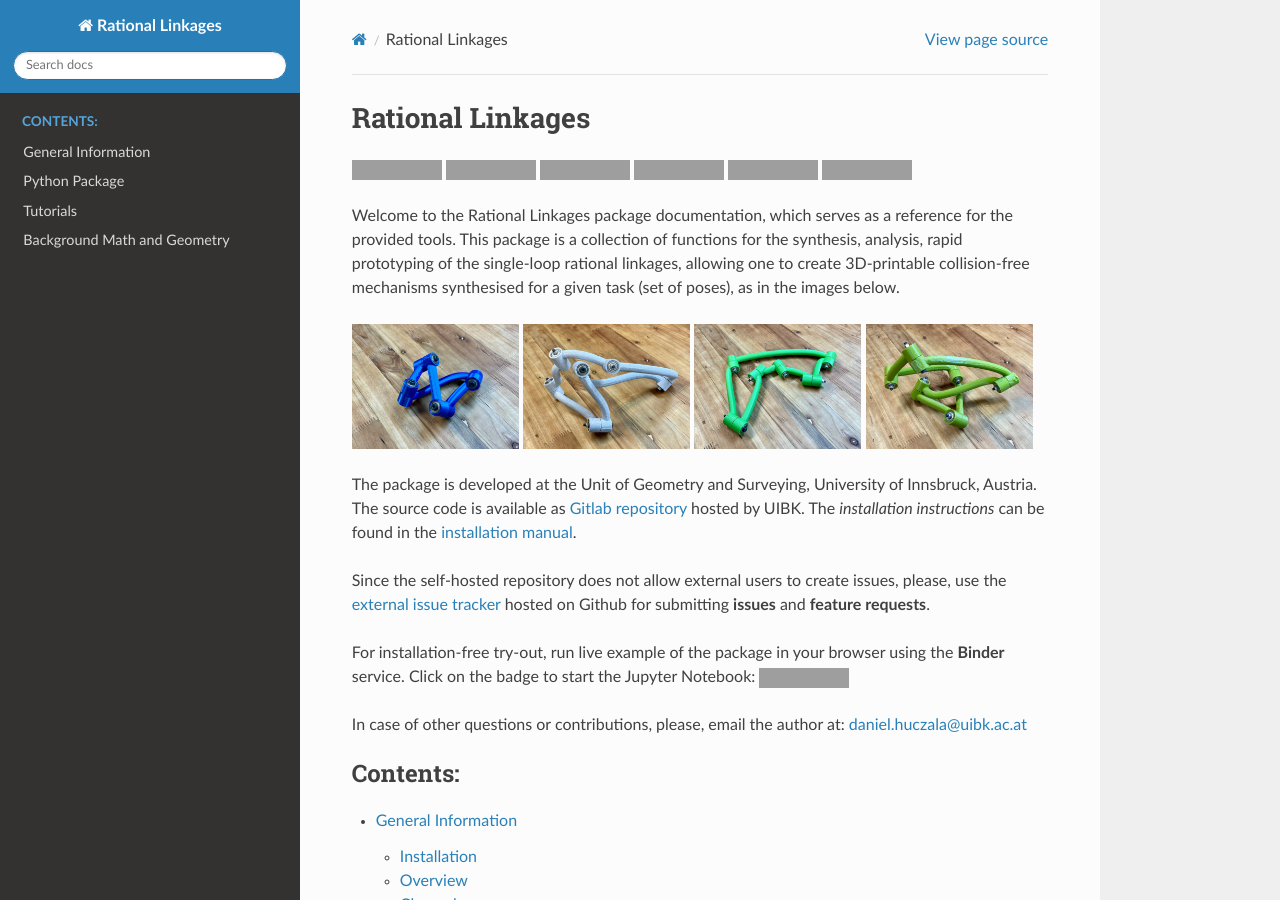
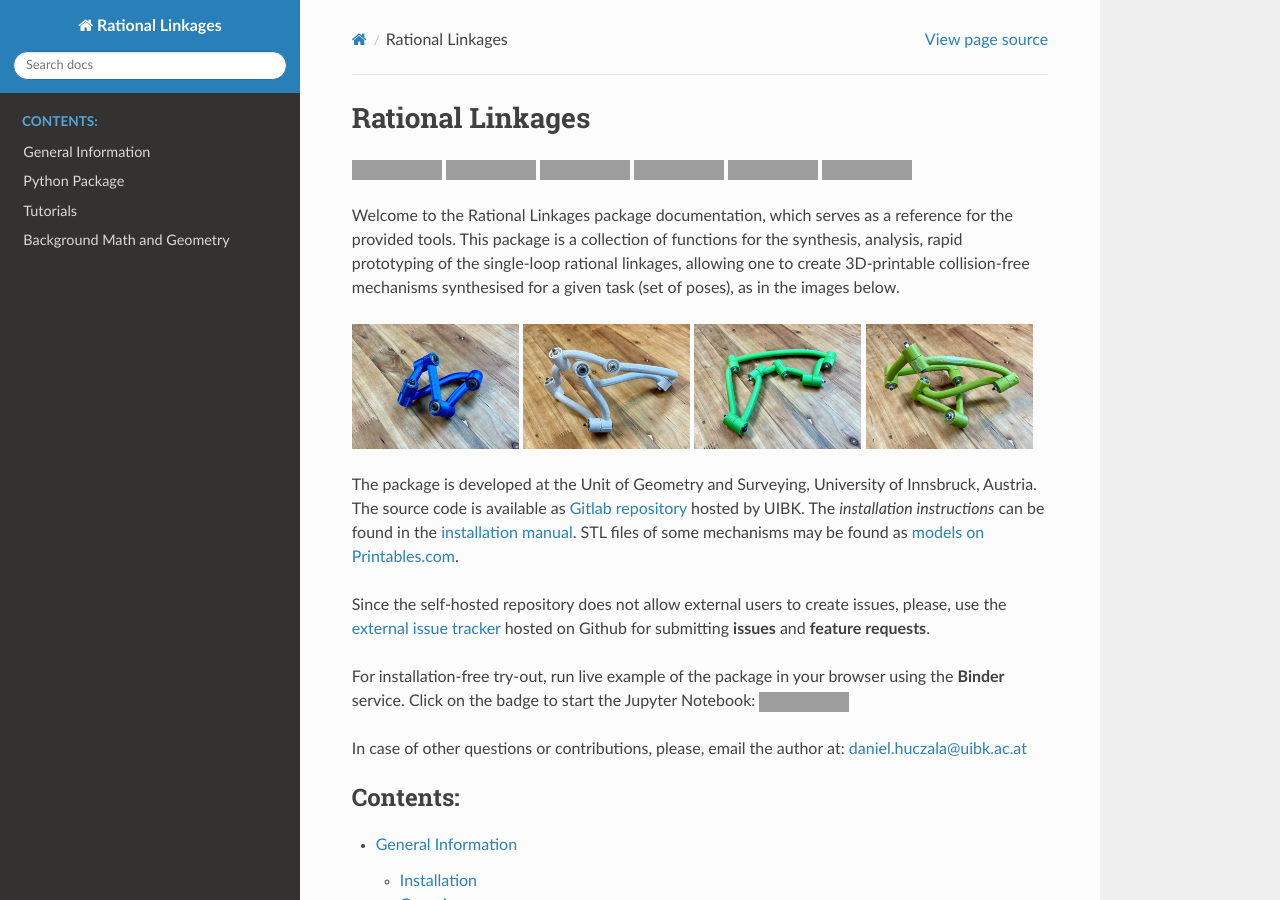
Before and after one commit to hucik14/rational-linkages, a Sphinx documentation site: the page built from docs/source/index.rst, in a window 1280 px wide and 900 px high, cut to the strip 0-900 px from the top of the window. Built offline with Sphinx 7.4.7 and the Read the Docs theme 2.0.0, drawn with Linux system fonts in a browser that asks for light colours; cross-references to code outside the pages are shown as plain code; grey boxes are pictures that could not be loaded.

Commit message:
printables.com crosslink

```diff
--- a/docs/source/index.rst
+++ b/docs/source/index.rst
@@ -53,6 +53,7 @@ The package is developed at the Unit of Geometry and Surveying,
 University of Innsbruck, Austria. The source code is available
 as `Gitlab repository`_ hosted by UIBK. The *installation
 instructions* can be found in the :ref:`installation manual<installation>`.
+STL files of some mechanisms may be found as `models on Printables.com`_.
 
 Since the self-hosted repository does not allow external users to create issues,
 please, use the `external issue tracker`_
--- a/docs/source/refs-weblinks.rst
+++ b/docs/source/refs-weblinks.rst
@@ -4,3 +4,4 @@
 .. _external issue tracker: https://github.com/hucik14/rl-issues
 .. _Joint Angle to Curve Parameter: joint-angle-to-t.rst
 .. _Biquaternion_py: https://pypi.org/project/biquaternion-py/
+.. _models on Printables.com: https://www.printables.com/@hucik14_497869/collections/443601
```
Also changed, not shown: README.md (+3 -0 lines).
